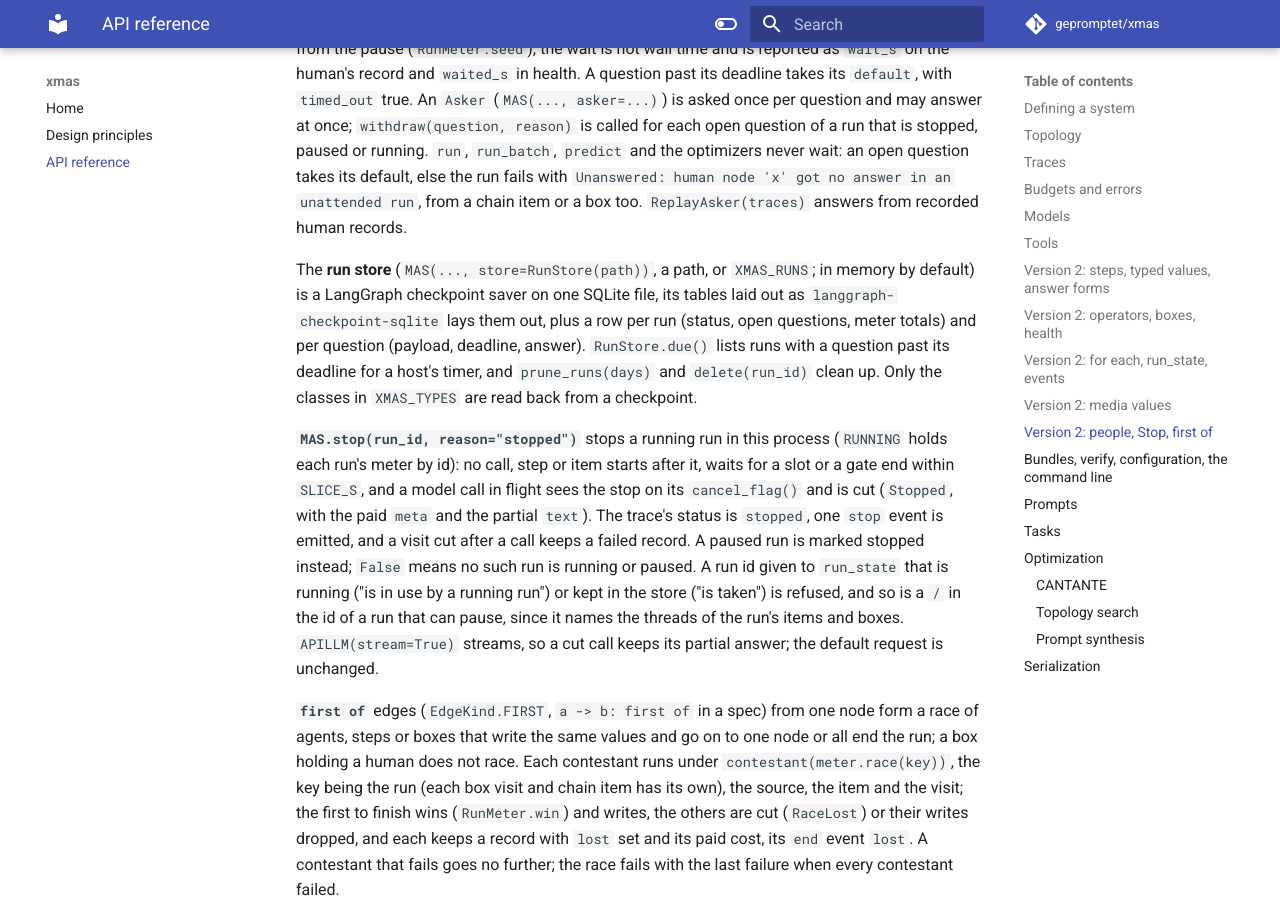
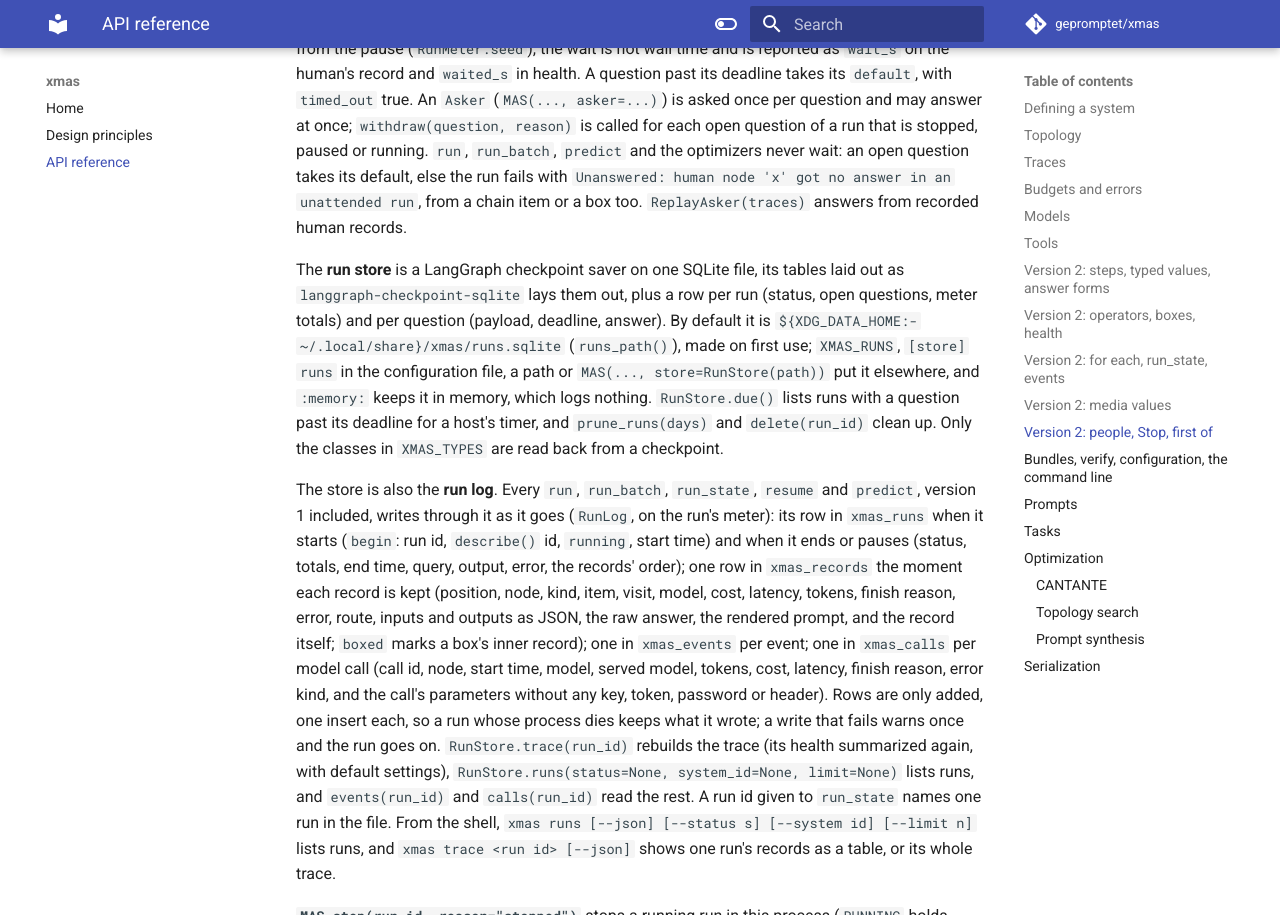
Before and after one commit to AlexisN2002/xmas, an MkDocs documentation site: the page built from docs/api.md, in a window 1280 px wide and 1400 px high, scrolled down 10989 px, cut to the strip 0-915 px from the top of the window. Built offline with MkDocs 1.6.1 and Material for MkDocs 9.7.7, drawn with Linux system fonts in a browser that asks for light colours; comment, search, counter and statistics services are not loaded.

Commit message:
Describe the run log in the API page and the changes
Co-Authored-By: Claude Opus 5.5 <noreply@anthropic.com>

```diff
--- a/docs/api.md
+++ b/docs/api.md
@@ -516,13 +516,37 @@ called for each open question of a run that is stopped, paused or running. `run`
 default, else the run fails with `Unanswered: human node 'x' got no answer in an
 unattended run`, from a chain item or a box too. `ReplayAsker(traces)` answers from recorded human records.
 
-The **run store** (`MAS(..., store=RunStore(path))`, a path, or `XMAS_RUNS`;
-in memory by default) is a LangGraph checkpoint saver on one SQLite file, its
+The **run store** is a LangGraph checkpoint saver on one SQLite file, its
 tables laid out as `langgraph-checkpoint-sqlite` lays them out, plus a row per
 run (status, open questions, meter totals) and per question (payload, deadline,
-answer). `RunStore.due()` lists runs with a question past its deadline for a
-host's timer, and `prune_runs(days)` and `delete(run_id)` clean up. Only the
-classes in `XMAS_TYPES` are read back from a checkpoint.
+answer). By default it is `${XDG_DATA_HOME:-~/.local/share}/xmas/runs.sqlite`
+(`runs_path()`), made on first use; `XMAS_RUNS`, `[store] runs` in the
+configuration file, a path or `MAS(..., store=RunStore(path))` put it elsewhere,
+and `:memory:` keeps it in memory, which logs nothing. `RunStore.due()` lists
+runs with a question past its deadline for a host's timer, and
+`prune_runs(days)` and `delete(run_id)` clean up. Only the classes in
+`XMAS_TYPES` are read back from a checkpoint.
+
+The store is also the **run log**. Every `run`, `run_batch`, `run_state`,
+`resume` and `predict`, version 1 included, writes through it as it goes
+(`RunLog`, on the run's meter): its row in `xmas_runs` when it starts (`begin`:
+run id, `describe()` id, `running`, start time) and when it ends or pauses
+(status, totals, end time, query, output, error, the records' order); one row
+in `xmas_records` the moment each record is kept (position, node, kind, item,
+visit, model, cost, latency, tokens, finish reason, error, route, inputs and
+outputs as JSON, the raw answer, the rendered prompt, and the record itself;
+`boxed` marks a box's inner record); one in `xmas_events` per event; one in
+`xmas_calls` per model call (call id, node, start time, model, served model,
+tokens, cost, latency, finish reason, error kind, and the call's parameters
+without any key, token, password or header). Rows are only added, one insert
+each, so a run whose process dies keeps what it wrote; a write that fails warns
+once and the run goes on. `RunStore.trace(run_id)` rebuilds the trace (its
+health summarized again, with default settings), `RunStore.runs(status=None,
+system_id=None, limit=None)` lists runs, and `events(run_id)` and
+`calls(run_id)` read the rest. A run id given to `run_state` names one run in
+the file. From the shell, `xmas runs [--json] [--status s] [--system id]
+[--limit n]` lists runs, and `xmas trace <run id> [--json]` shows one run's
+records as a table, or its whole trace.
 
 **`MAS.stop(run_id, reason="stopped")`** stops a running run in this process
 (`RUNNING` holds each run's meter by id): no call, step or item starts after
@@ -567,6 +591,7 @@ further; the race fails with the last failure when every contestant failed.
     options:
       members:
         - Store
+        - RunLog
         - RunRow
         - QuestionRow
         - open_store
@@ -659,6 +684,7 @@ one node case per node from a trace into `examples/<file>.yaml`.
         - Config
         - ToolServer
         - config_path
+        - runs_path
         - Catalogue
         - read_catalogue
         - closest
```
Also changed, not shown: CHANGES.md (+1 -0 lines).
